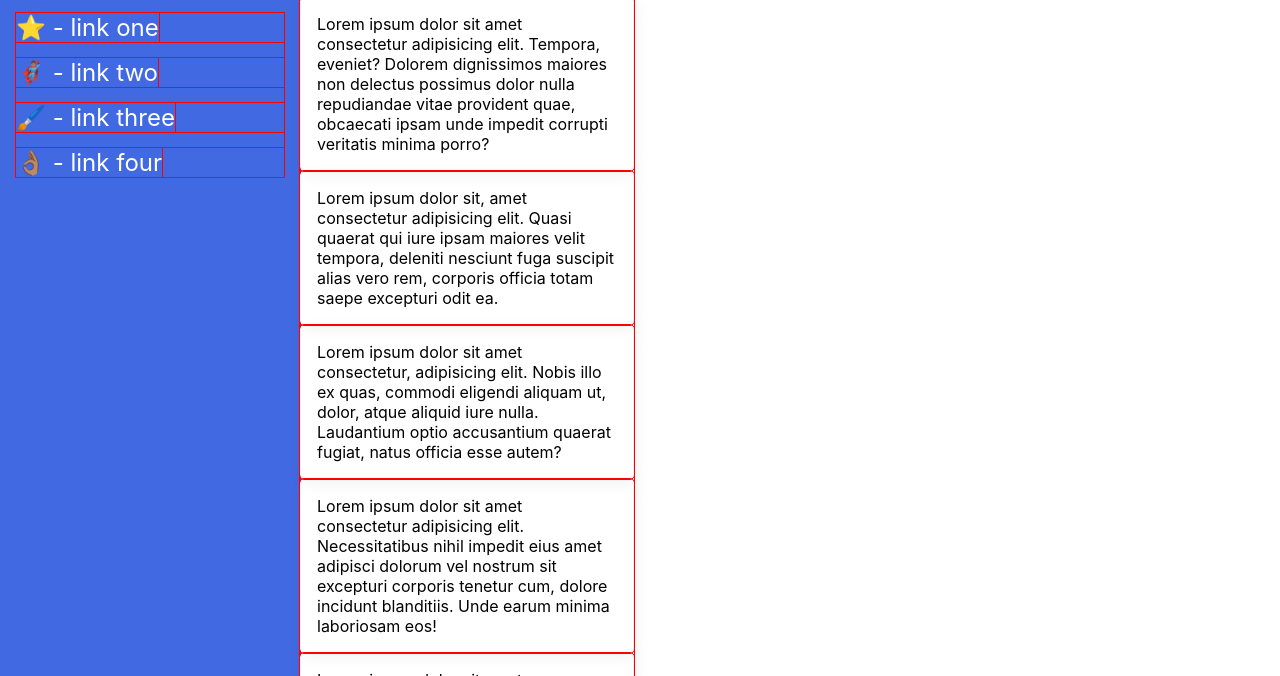
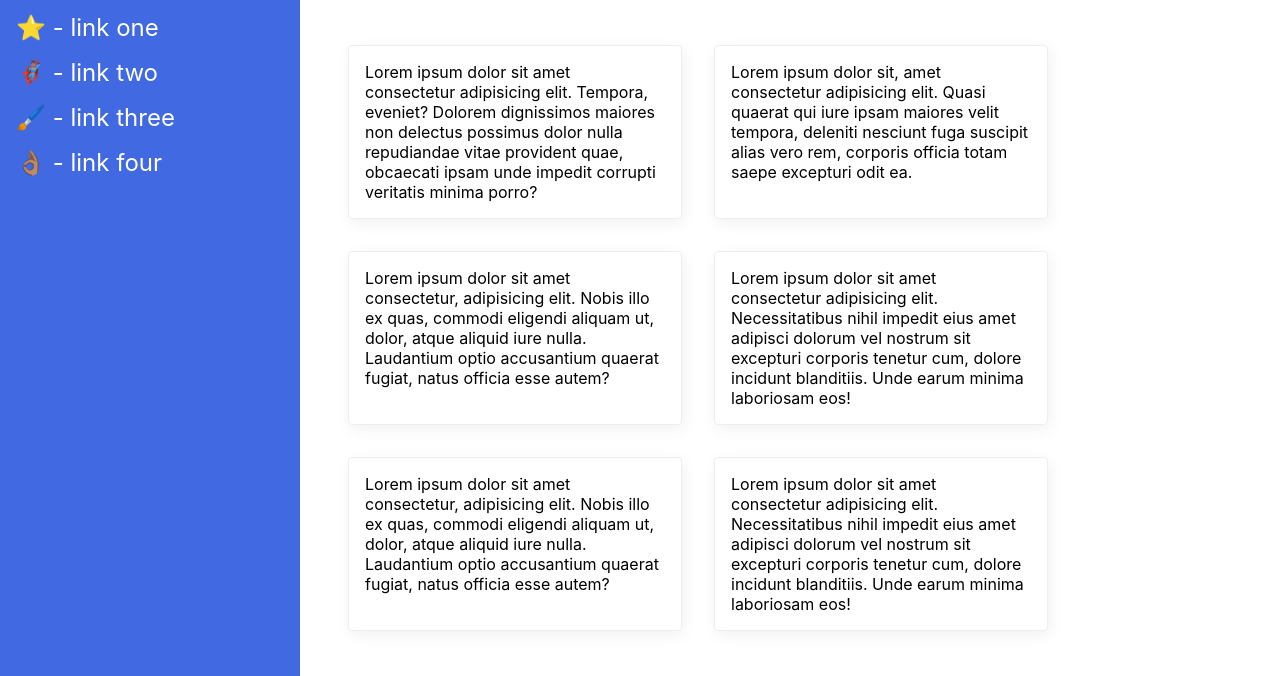
Before and after one commit to Sawertynn/odin-project, a plain HTML site: page css-exercises/foundations/flex/07-flex-layout-2/index.html in a window 1280 px wide. Shown: the part 75-751 px from the top of the page. Drawn offline with Linux system fonts and the light colour scheme.

Commit message:
exercise flex 07 fixed a typo :)

```diff
--- a/css-exercises/foundations/flex/07-flex-layout-2/index.html
+++ b/css-exercises/foundations/flex/07-flex-layout-2/index.html
@@ -21,7 +21,7 @@
         </ul>
       </div>
 
-      <div class="containter">
+      <div class="container">
         <div class="card">Lorem ipsum dolor sit amet consectetur adipisicing elit. Tempora, eveniet? Dolorem dignissimos maiores non delectus possimus dolor nulla repudiandae vitae provident quae, obcaecati ipsam unde impedit corrupti veritatis minima porro?</div>
         <div class="card">Lorem ipsum dolor sit, amet consectetur adipisicing elit. Quasi quaerat qui iure ipsam maiores velit tempora, deleniti nesciunt fuga suscipit alias vero rem, corporis officia totam saepe excepturi odit ea.</div>
         <div class="card">Lorem ipsum dolor sit amet consectetur, adipisicing elit. Nobis illo ex quas, commodi eligendi aliquam ut, dolor, atque aliquid iure nulla. Laudantium optio accusantium quaerat fugiat, natus officia esse autem?</div>
--- a/css-exercises/foundations/flex/07-flex-layout-2/style.css
+++ b/css-exercises/foundations/flex/07-flex-layout-2/style.css
@@ -17,10 +17,6 @@ body {
   font-size: 32px;
   font-weight: 900;
   padding-left: 16px;
-}
-
-* {
-  outline: 1px solid red;;
 }
 
 .main {
```
